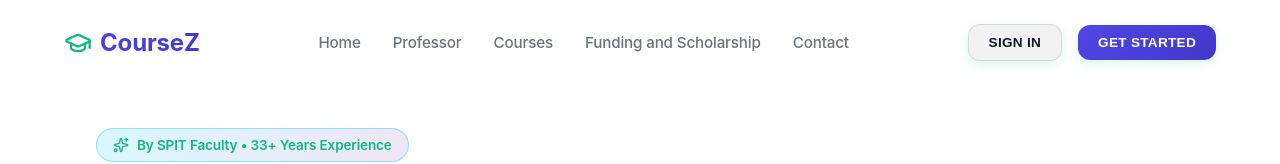
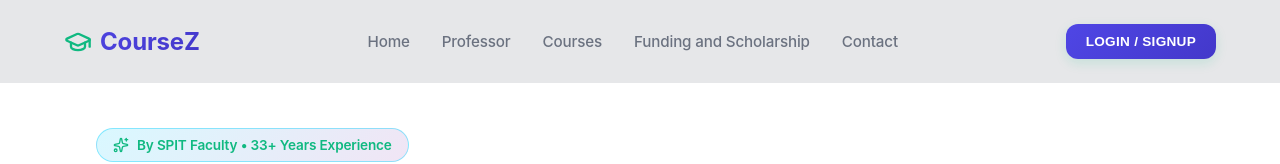
Before and after one commit to KreativeKD/LMS_V2, a React (Vite) app in the folder frontend/: page / in a window 1280 px wide. Shown: the top 164 px of the page. Built offline with nearby package versions, Linux system fonts and the light colour scheme.

Commit message:
button changes, nav bar

```diff
--- a/frontend/src/components/PublicNavbar.jsx
+++ b/frontend/src/components/PublicNavbar.jsx
@@ -23,11 +23,8 @@ const PublicNavbar = ({ scrolled }) => {
                 <Link to="/contact" className="nav-link">Contact</Link>
             </div>
             <div className="nav-actions">
-                <button className="btn-secondary" onClick={() => handleNavigation('/login')}>
-                    Sign In
-                </button>
                 <button className="btn-primary" onClick={() => handleNavigation('/login')}>
-                    Get Started
+                    Login / Signup
                 </button>
             </div>
         </nav>
--- a/frontend/src/index.css
+++ b/frontend/src/index.css
@@ -376,15 +376,17 @@ input:focus {
   display: flex;
   justify-content: space-between;
   align-items: center;
-  transition: all 0.3s ease;
+  transition: all 0.4s cubic-bezier(0.4, 0, 0.2, 1);
+  background: rgba(15, 23, 42, 0.1);
+  backdrop-filter: blur(0px);
 }
 
 .nav-bar.scrolled {
-  background: rgba(255, 255, 255, 0.9);
+  background: rgba(15, 23, 42, 0.85);
   backdrop-filter: blur(20px);
-  border-bottom: 1px solid var(--border);
+  border-bottom: 1px solid rgba(255, 255, 255, 0.1);
   padding: 1rem 4rem;
-  box-shadow: 0 4px 20px rgba(0, 0, 0, 0.05);
+  box-shadow: 0 10px 30px rgba(0, 0, 0, 0.3);
 }
 
 .nav-logo {
@@ -414,8 +416,12 @@ input:focus {
   text-decoration: none;
   font-size: 0.95rem;
   font-weight: 500;
-  transition: color 0.2s;
+  transition: all 0.3s ease;
   position: relative;
+}
+
+.nav-bar.scrolled .nav-link {
+  color: #cbd5e1;
 }
 
 .nav-link::after {
@@ -431,6 +437,11 @@ input:focus {
 
 .nav-link:hover {
   color: var(--primary);
+  text-shadow: 0 0 10px rgba(16, 185, 129, 0.3);
+}
+
+.nav-bar.scrolled .nav-link:hover {
+  color: #ffffff;
 }
 
 .nav-link:hover::after {
```
